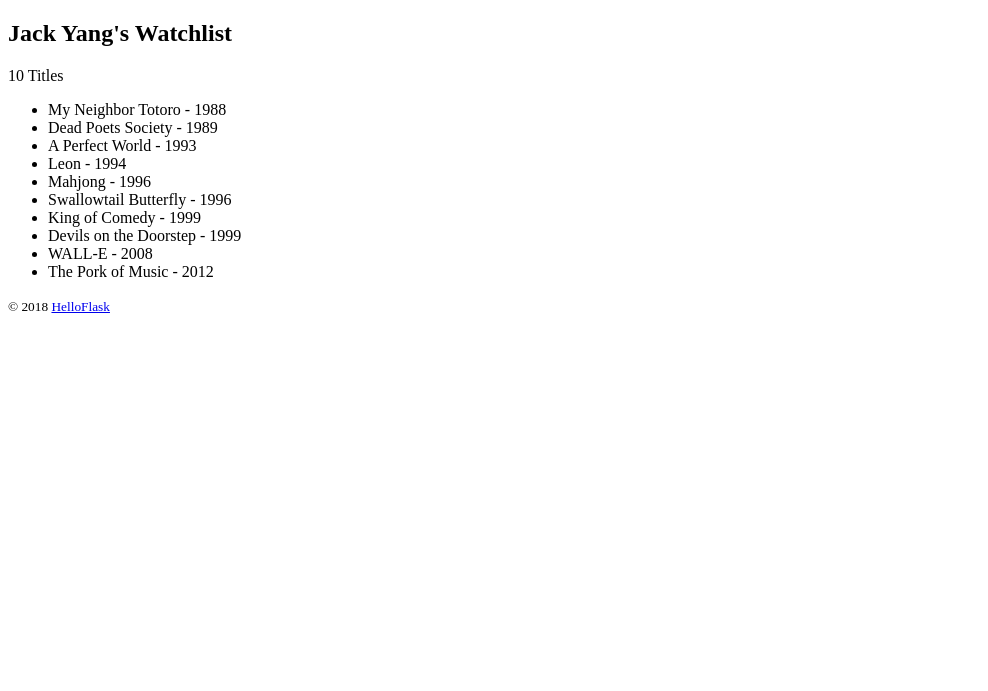
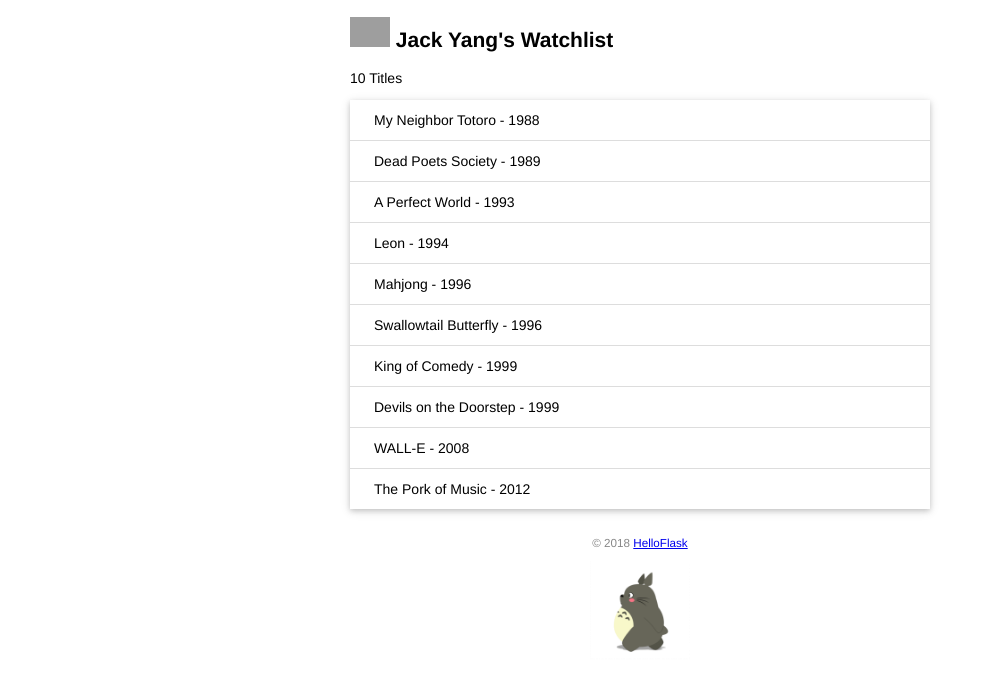
Before and after one commit to FIREcup/watchlist, a Flask app: page / in a window 1280 px wide. Shown: the top 691 px of the page, without its empty margins (0-988 px from the left). Run offline with Flask 2, Linux system fonts and the light colour scheme; grey boxes are pictures that could not be loaded.

Commit message:
Add static files

```diff
--- /dev/null
+++ b/static/style.css
@@ -0,0 +1,48 @@
+/* 页面整体 */
+body {
+    margin: auto;
+    max-width: 580px;
+    font-size: 14px;
+    font-family: Helvetica, Arial, sans-serif;
+}
+
+/* 页脚 */
+footer {
+    color: #888;
+    margin-top: 15px;
+    text-align: center;
+    padding: 10px;
+}
+
+/* 头像 */
+.avatar {
+    width: 40px;
+}
+
+/* 电影列表 */
+.movie-list {
+    list-style-type: none;
+    padding: 0;
+    margin-bottom: 10px;
+    box-shadow: 0 2px 5px 0 rgba(0, 0, 0, 0.16), 0 2px 10px 0 rgba(0, 0, 0, 0.12);
+}
+
+.movie-list li {
+    padding: 12px 24px;
+    border-bottom: 1px solid #ddd;
+}
+
+.movie-list li:hover {
+    background-color: #f8f9fa;
+}
+
+.movie-list li:last-child {
+    border-bottom: none;
+}
+
+/* 龙猫图片 */
+.tororo {
+    display: block;
+    margin: 0 auto;
+    height: 100px;
+}
--- a/templates/index.html
+++ b/templates/index.html
@@ -3,12 +3,16 @@
     <head>
         <meta charset="utf-8">
         <title>{{ name }}'s Watchlist</title>
+        <link rel="stylesheet" href="{{ url_for('static', filename='style.css') }}" type="text/css">
     </head>
     <body>
-        <h2>{{ name }}'s Watchlist</h2>
+        <h2>
+        <img alt="Avatar" class="avatar" src="{{ url_for('static', filename="images/avatar.png") }}">
+        {{ name }}'s Watchlist
+        </h2>
         {# 使用length过滤器获取movies的长度 #}
         <p>{{ movies|length }} Titles</p>
-        <ul>
+         <ul class="movie-list">
             {% for movie in movies %}
             <li>{{ movie.title }} - {{ movie.year }}</li>
             {% endfor %}
@@ -16,6 +20,7 @@
         <footer>
             <small>&copy; 2018 <a href="http://helloflask.com/tutorial">HelloFlask</a></small>
         </footer>
+        <img alt="tororo" class="tororo" src="{{ url_for('static', filename='longmao.gif') }}">
 
     </body>
 </html>
```
